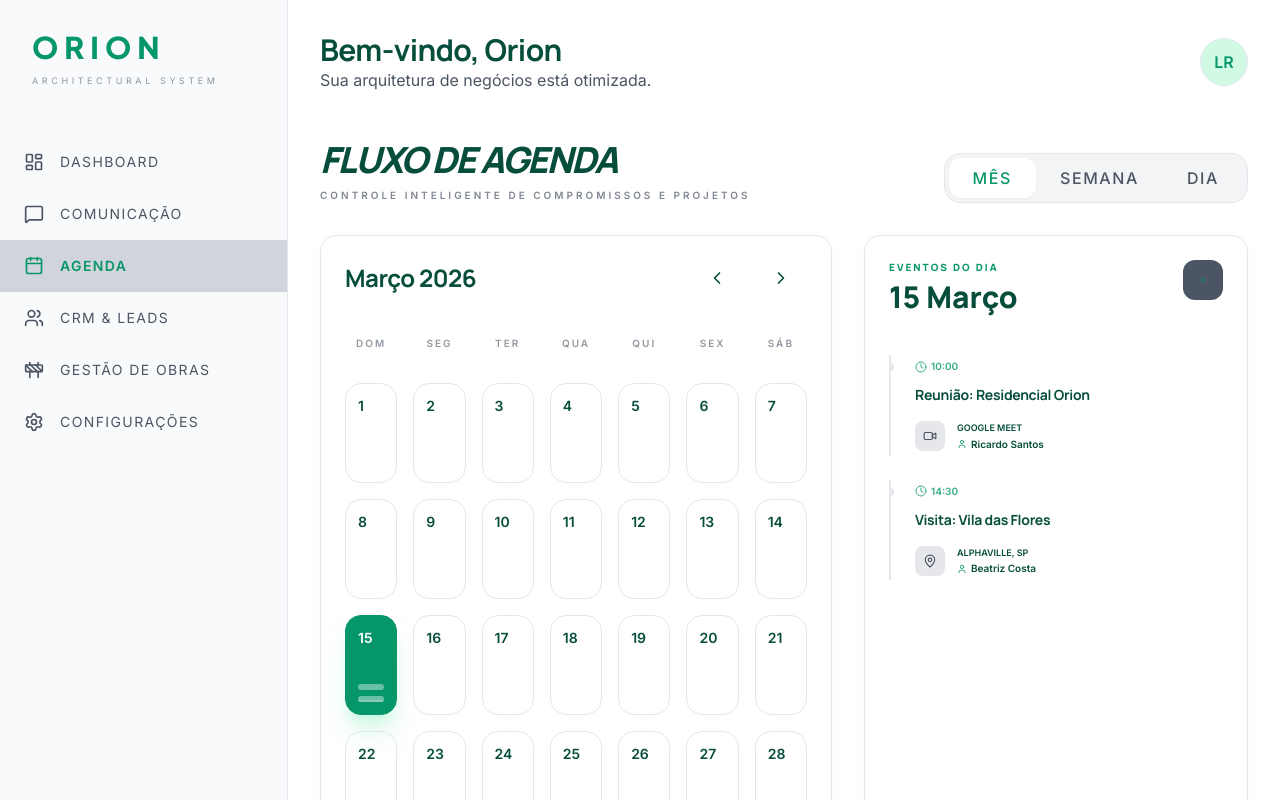
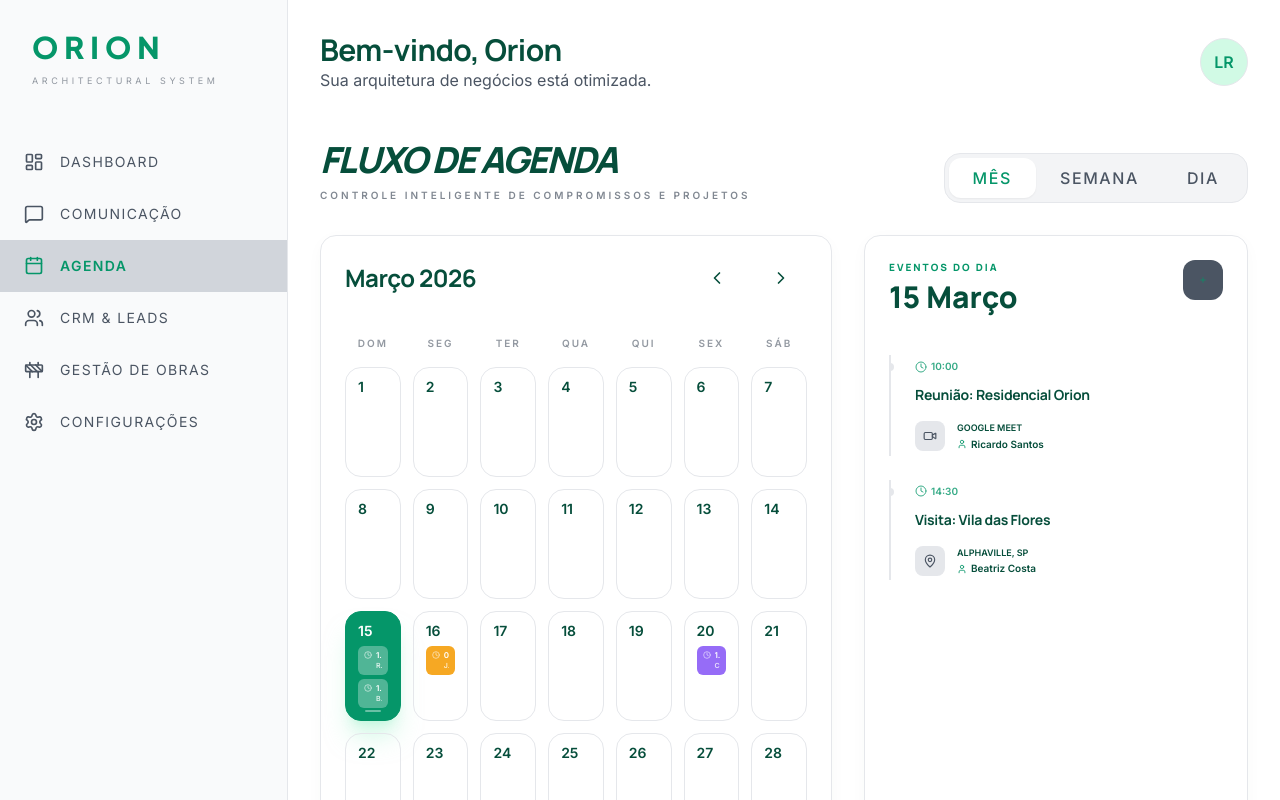
Before and after one commit to leonelbentespro-antares/Construtora-Orion, a React (Vite) app: page /agenda in a window 1280 px wide. Shown: the top 800 px of the page. Built offline with nearby package versions, Linux system fonts and the light colour scheme.

Commit message:
feat: prévia visual de compromissos no calendário com horário, título e nome do lead

```diff
--- a/src/features/agenda/Agenda.tsx
+++ b/src/features/agenda/Agenda.tsx
@@ -14,13 +14,23 @@
 import { motion, AnimatePresence } from 'framer-motion';
 import { useCRM } from '../../context/CRMContext';
 
+// Paleta de cores para tipos de evento diferentes
+const EVENT_COLORS: Record<string, string> = {
+  'Reunião':   'bg-emerald-500/90 text-white',
+  'Visita':    'bg-sky-500/90 text-white',
+  'Comercial': 'bg-amber-500/90 text-white',
+  'Design':    'bg-violet-500/90 text-white',
+  'default':   'bg-[var(--primary)]/80 text-white',
+};
+
+const getEventColor = (type: string, isSelected: boolean) => {
+  if (isSelected) return 'bg-white/30 text-white';
+  return EVENT_COLORS[type] ?? EVENT_COLORS['default'];
+};
+
 export const Agenda: React.FC = () => {
   const { events } = useCRM();
-  const [currentDate, setCurrentDate] = useState(new Date(2026, 2, 1)); // Março 2026
   const [selectedDay, setSelectedDay] = useState(15);
-
-  const daysInMonth = 31;
-  const startDay = 0; // Domingo
 
   const selectedEvents = events.filter(e => e.day === selectedDay);
 
@@ -40,7 +50,7 @@
 
       <div className="flex flex-col lg:flex-row gap-8 flex-1 min-h-0">
         {/* Lado Esquerdo: Calendário */}
-        <Card className="flex-1 p-8 bg-[var(--surface)] border border-[var(--outline)] flex flex-col shadow-ambient">
+        <Card className="flex-1 p-8 bg-[var(--surface)] border border-[var(--outline)] flex flex-col shadow-ambient overflow-auto">
           <div className="flex justify-between items-center mb-10">
             <h3 className="text-2xl font-display text-[var(--on-surface)] font-bold">Março 2026</h3>
             <div className="flex gap-3">
@@ -49,50 +59,71 @@
             </div>
           </div>
 
-          <div className="grid grid-cols-7 gap-4 text-center text-[10px] font-black uppercase tracking-[0.2em] text-[var(--on-surface-variant)] mb-8 opacity-60">
+          {/* Cabeçalho dos dias da semana */}
+          <div className="grid grid-cols-7 gap-3 text-center text-[10px] font-black uppercase tracking-[0.2em] text-[var(--on-surface-variant)] mb-4 opacity-60">
             <div>Dom</div><div>Seg</div><div>Ter</div><div>Qua</div><div>Qui</div><div>Sex</div><div>Sáb</div>
           </div>
 
-          <div className="grid grid-cols-7 gap-4 flex-1">
-            {/* Espaços vazios do início do mês (Março 2026 começa domingo) */}
+          {/* Grade de dias com prévia dos eventos */}
+          <div className="grid grid-cols-7 gap-3 flex-1">
             {Array.from({ length: 31 }).map((_, i) => {
               const day = i + 1;
-              const hasEvents = events.some(e => e.day === day);
+              const dayEvents = events.filter(e => e.day === day);
+              const hasEvents = dayEvents.length > 0;
               const isSelected = selectedDay === day;
 
               return (
                 <motion.div
                   key={day}
-                  whileHover={{ scale: 1.05, y: -2 }}
-                  whileTap={{ scale: 0.95 }}
+                  whileHover={{ scale: 1.03, y: -2 }}
+                  whileTap={{ scale: 0.97 }}
                   onClick={() => setSelectedDay(day)}
                   className={`
-                    relative h-full min-h-[100px] rounded-2xl border transition-all cursor-pointer p-3 flex flex-col gap-2 group
-                    ${isSelected ? 'bg-[var(--primary)] border-[var(--primary)] shadow-xl shadow-emerald-200/50' : 'bg-[var(--surface-low)]/30 border-[var(--outline)] hover:border-[var(--primary)] hover:bg-white'}
+                    relative rounded-2xl border transition-all cursor-pointer p-3 flex flex-col gap-1.5 group min-h-[110px]
+                    ${isSelected
+                      ? 'bg-[var(--primary)] border-[var(--primary)] shadow-xl shadow-emerald-200/50'
+                      : 'bg-[var(--surface-low)]/30 border-[var(--outline)] hover:border-[var(--primary)]/40 hover:bg-white hover:shadow-md'}
                   `}
                 >
-                  <span className={`text-sm font-black ${isSelected ? 'text-white' : 'text-[var(--on-surface)] group-hover:text-[var(--primary)]'}`}>
+                  {/* Número do dia */}
+                  <span className={`text-sm font-black leading-none ${isSelected ? 'text-white' : 'text-[var(--on-surface)] group-hover:text-[var(--primary)]'}`}>
                     {day}
                   </span>
 
+                  {/* Pílulas de prévia dos eventos */}
                   {hasEvents && (
-                    <div className="flex flex-col gap-1.5 mt-auto">
-                      {events.filter(e => e.day === day).map(e => (
+                    <div className="flex flex-col gap-1 mt-0.5">
+                      {dayEvents.slice(0, 2).map(e => (
                         <div
                           key={e.id}
-                          className={`
-                            h-1.5 rounded-full w-full
-                            ${isSelected ? 'bg-white/40' : 'bg-[var(--primary)]/60 group-hover:bg-[var(--primary)]'}
-                          `}
-                        />
+                          className={`rounded-md px-1.5 py-1 flex flex-col gap-0.5 overflow-hidden ${getEventColor(e.type, isSelected)}`}
+                        >
+                          <div className="flex items-center gap-1">
+                            <Clock size={8} className="flex-shrink-0 opacity-80" />
+                            <span className="text-[8px] font-black leading-tight truncate tracking-tight">
+                              {e.time} · {e.title}
+                            </span>
+                          </div>
+                          <span className="text-[7px] font-bold leading-tight truncate opacity-80 pl-3">
+                            {e.lead}
+                          </span>
+                        </div>
                       ))}
+
+                      {/* Indicador "+N mais" se houver mais de 2 eventos */}
+                      {dayEvents.length > 2 && (
+                        <span className={`text-[8px] font-black px-1.5 leading-tight ${isSelected ? 'text-white/70' : 'text-[var(--primary)]'}`}>
+                          +{dayEvents.length - 2} mais
+                        </span>
+                      )}
                     </div>
                   )}
 
+                  {/* Indicador de dia ativo */}
                   {isSelected && (
                     <motion.div
-                      layoutId="active-day shadow"
-                      className="absolute inset-x-3 bottom-3 h-0.5 bg-white/20 rounded-full"
+                      layoutId="active-indicator"
+                      className="absolute bottom-2 left-1/2 -translate-x-1/2 w-4 h-0.5 bg-white/40 rounded-full"
                     />
                   )}
                 </motion.div>
@@ -101,7 +132,7 @@
           </div>
         </Card>
 
-        {/* Lado Direito: Agenda do Dia Selecionado */}
+        {/* Lado Direito: Detalhes do dia selecionado */}
         <aside className="w-full lg:w-96 flex flex-col space-y-6">
           <Card className="p-8 border-l-4 border-l-[var(--primary)] bg-white shadow-lg flex-1 flex flex-col">
             <div className="flex justify-between items-start mb-10">
@@ -158,7 +189,7 @@
                       <CalendarIcon size={32} />
                     </div>
                     <p className="text-sm font-bold uppercase tracking-widest">Nenhum evento agendado</p>
-                    <p className="text-[10px] mt-2">Clique em um dia com marcador para ver detalhes.</p>
+                    <p className="text-[10px] mt-2">Clique em um dia para ver detalhes.</p>
                   </motion.div>
                 )}
               </AnimatePresence>
```
